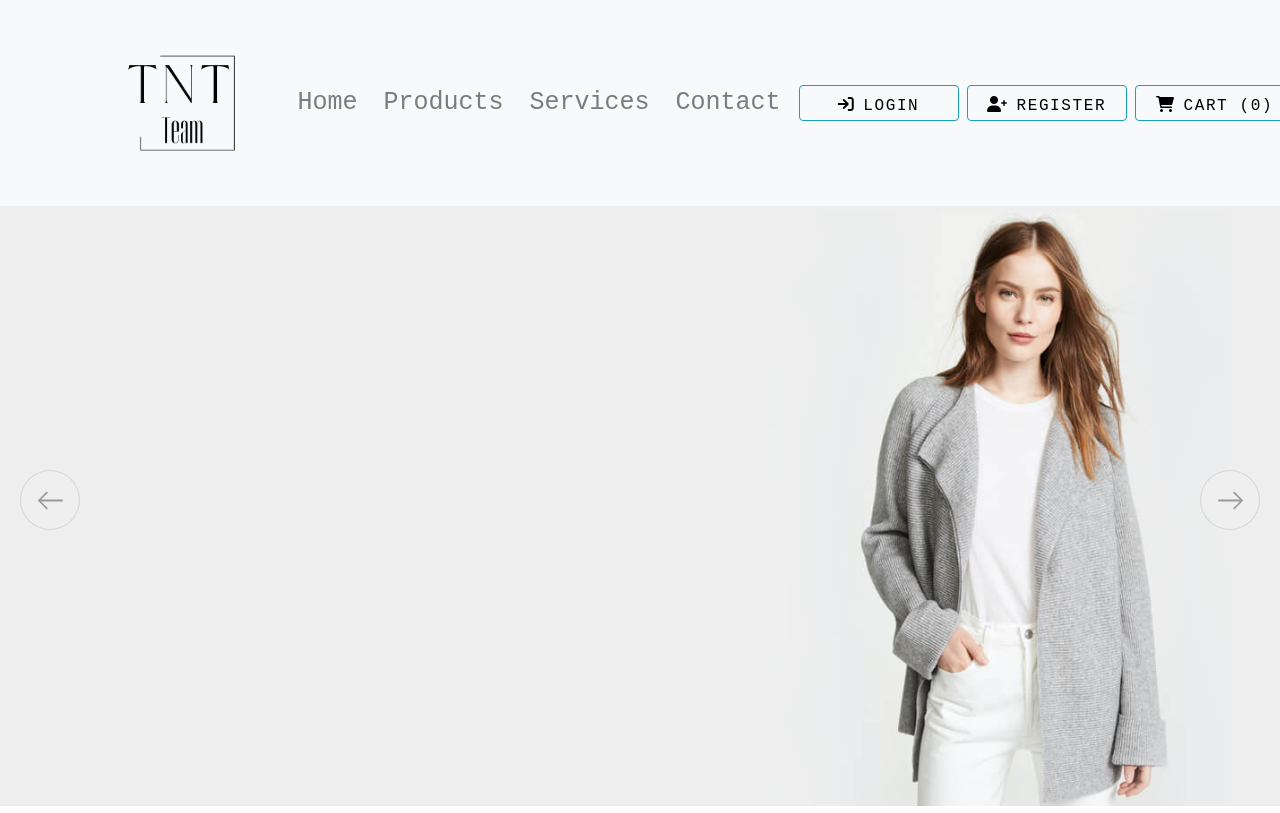
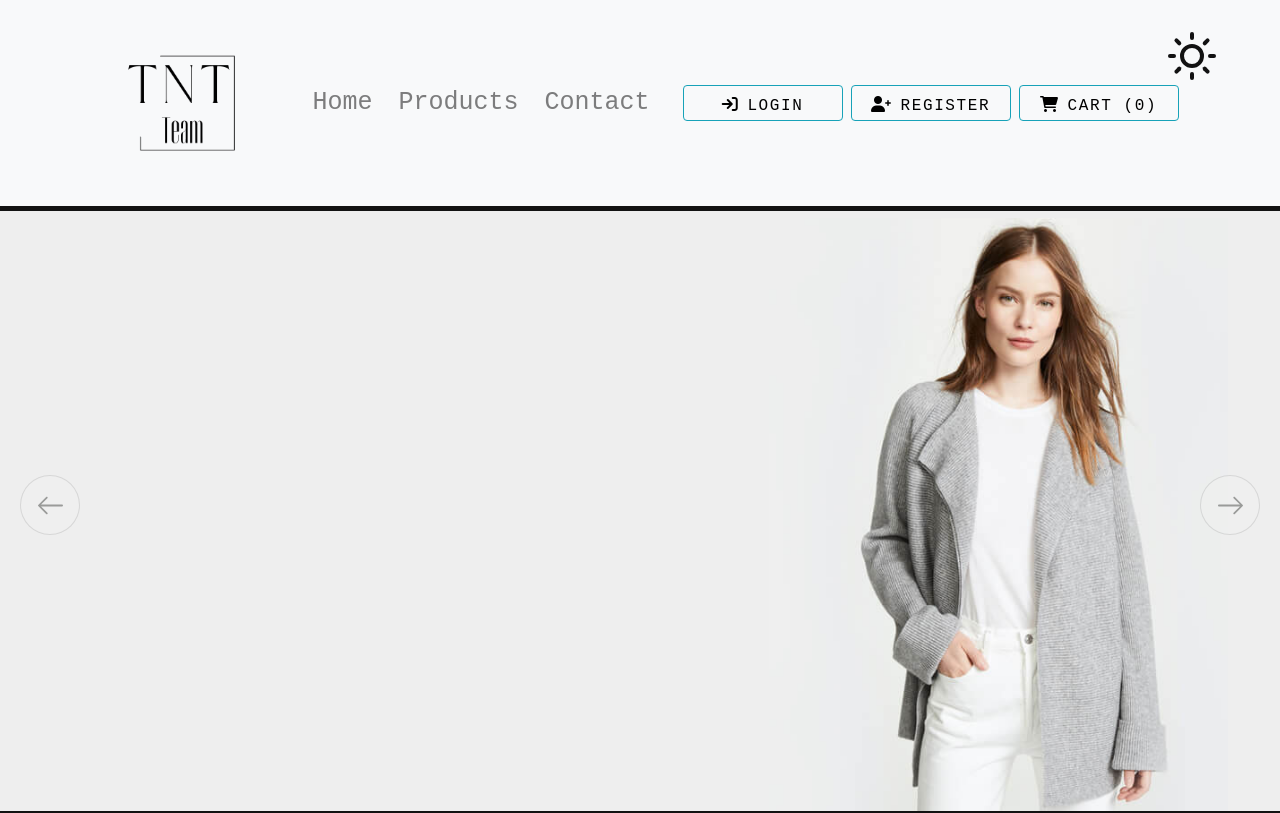
Before and after one commit to phamtuan1152001/WebApplication-Project, a React (Create React App) app in the folder client/: page / in a window 1280 px wide. Shown: the top 813 px of the page. Built offline with nearby package versions, Linux system fonts and the light colour scheme.

Commit message:
update Dark/light mode

```diff
--- a/client/package.json
+++ b/client/package.json
@@ -26,6 +26,7 @@
     "react-scripts": "^5.0.0",
     "react-switch-theme": "^0.3.0",
     "redux": "^4.1.2",
+    "styled-components": "^5.3.5",
     "web-vitals": "^2.1.4"
   },
   "scripts": {
--- a/client/src/App.js
+++ b/client/src/App.js
@@ -14,6 +14,15 @@ import CheckoutPage from "./components/pages/Checkout/Checkout";
 import "./App.css";
 import UserInfoPage from "./components/pages/UserInfo/UserInfo";
 import UpdateUserPage from "./components/pages/UserInfo/UpdateUser";
+import { Toggle } from "./components/Theme/Toggle";
+import { useDarkMode } from "./components/Theme/useDarkMode";
+import {
+  GlobalStyles,
+  lightTheme,
+  darkTheme,
+} from "./components/Theme/globalStyles";
+import styled, { ThemeProvider } from "styled-components";
+
 // import { useNavigate } from "react-router-dom";
 
 // function setToken(userToken) {
@@ -25,7 +34,10 @@ import UpdateUserPage from "./components/pages/UserInfo/UpdateUser";
 //   const userToken = JSON.parse(tokenString);
 //   return userToken?.token;
 // }
-
+const Container = styled.div`
+  max-width: 50%;
+  margin: 5px;
+`;
 function App() {
   // useNavigate();
   // const token = getToken();
@@ -33,9 +45,17 @@ function App() {
   //   //navigate("/");
   //   return <LoginPage setToken={setToken} />;
   // }
+  const [theme, toggleTheme] = useDarkMode();
+  const themeMode = theme === "light" ? lightTheme : darkTheme;
   return (
     <>
       <Navbar />
+      <ThemeProvider theme={themeMode}>
+        <Container>
+          <GlobalStyles />
+          <Toggle theme={theme} toggleTheme={toggleTheme} />
+        </Container>
+      </ThemeProvider>
       <Routes>
         <Route path="/" element={<HomePage />} />
         <Route path="/products" element={<ProductsPage />} />
--- a/client/src/components/Navbar.css
+++ b/client/src/components/Navbar.css
@@ -19,3 +19,9 @@
  max-width: 300px;
  height: 180px;
 }
+
+* {
+  box-sizing: border-box;
+  margin: 0px;
+  padding: 0px;
+}
--- a/client/src/components/Navbar.js
+++ b/client/src/components/Navbar.js
@@ -76,7 +76,6 @@ function Navbar() {
       </div>
     );
   };
-
   return (
     <>
       <nav className="navbar navbar-expand-lg navbar-light bg-light">
@@ -96,11 +95,11 @@ function Navbar() {
                   Products
                 </Link>
               </li>
-              <li className="nav-item">
+              {/* <li className="nav-item">
                 <Link to="/services" className="nav-link">
                   Services
                 </Link>
-              </li>
+              </li> */}
               <li className="nav-item">
                 <Link to="/contact" className="nav-link">
                   Contact
--- /dev/null
+++ b/client/src/components/Theme/Toggle.js
@@ -0,0 +1,55 @@
+import React from "react";
+import styled from "styled-components";
+
+let Sun, Moon;
+Sun = Moon = styled.svg`
+  position: absolute;
+  top: 2rem;
+  right: 4rem;
+  transition: all 0.5s linear;
+`;
+export const Toggle = ({ theme, toggleTheme }) => {
+  return (
+    <div onClick={toggleTheme}>
+      {theme === "light" ? (
+        <Moon
+          xmlns="http://www.w3.org/2000/svg"
+          width="48"
+          height="48"
+          viewBox="0 0 24 24"
+          fill="none"
+          stroke="#212121"
+          strokeWidth="2"
+          strokeLinecap="round"
+          strokeLinejoin="round"
+          className="feather feather-moon"
+        >
+          <path d="M21 12.79A9 9 0 1 1 11.21 3 7 7 0 0 0 21 12.79z"></path>
+        </Moon>
+      ) : (
+        <Sun
+          xmlns="http://www.w3.org/2000/svg"
+          width="48"
+          height="48"
+          viewBox="0 0 24 24"
+          fill="none"
+          stroke="#121212"
+          strokeWidth="2"
+          strokeLinecap="round"
+          strokeLinejoin="round"
+          className="feather feather-sun"
+        >
+          <circle cx="12" cy="12" r="5"></circle>
+          <line x1="12" y1="1" x2="12" y2="3"></line>
+          <line x1="12" y1="21" x2="12" y2="23"></line>
+          <line x1="4.22" y1="4.22" x2="5.64" y2="5.64"></line>
+          <line x1="18.36" y1="18.36" x2="19.78" y2="19.78"></line>
+          <line x1="1" y1="12" x2="3" y2="12"></line>
+          <line x1="21" y1="12" x2="23" y2="12"></line>
+          <line x1="4.22" y1="19.78" x2="5.64" y2="18.36"></line>
+          <line x1="18.36" y1="5.64" x2="19.78" y2="4.22"></line>
+        </Sun>
+      )}
+    </div>
+  );
+};
--- /dev/null
+++ b/client/src/components/Theme/globalStyles.js
@@ -0,0 +1,18 @@
+import { createGlobalStyle } from "styled-components";
+
+export const GlobalStyles = createGlobalStyle`
+ body {
+     background: ${({ theme }) => theme.body};
+     color: ${({ theme }) => theme.text};
+     transition: all 0.4s linear;
+ };`;
+
+export const lightTheme = {
+  body: "#ffff",
+  text: "#121212",
+};
+
+export const darkTheme = {
+  body: "#121212",
+  text: "#ffff",
+};
--- /dev/null
+++ b/client/src/components/Theme/useDarkMode.js
@@ -0,0 +1,18 @@
+import { useState, useEffect } from "react";
+
+export const useDarkMode = () => {
+  const [theme, setTheme] = useState("dark");
+
+  const setMode = (mode) => {
+    window.localStorage.setItem("theme", mode);
+    setTheme(mode);
+  };
+  const toggleTheme = () => {
+    theme === "dark" ? setMode("light") : setMode("dark");
+  };
+  useEffect(() => {
+    const localTheme = window.localStorage.getItem("theme");
+    localTheme ? setTheme(localTheme) : setMode("dark");
+  }, []);
+  return [theme, toggleTheme];
+};
--- a/client/src/components/pages/Login/Login.css
+++ b/client/src/components/pages/Login/Login.css
@@ -54,7 +54,7 @@ body{
 a {
   text-decoration: none;
   border: none;
-  color: black;
+  color: pink;
 }
 a:hover{
   color: #20dbc2;
```
Also changed, not shown: client/src/components/pages/Login/Login.js (line endings or trailing spaces), 1 other file (tests, documents, lock files or other folders).
